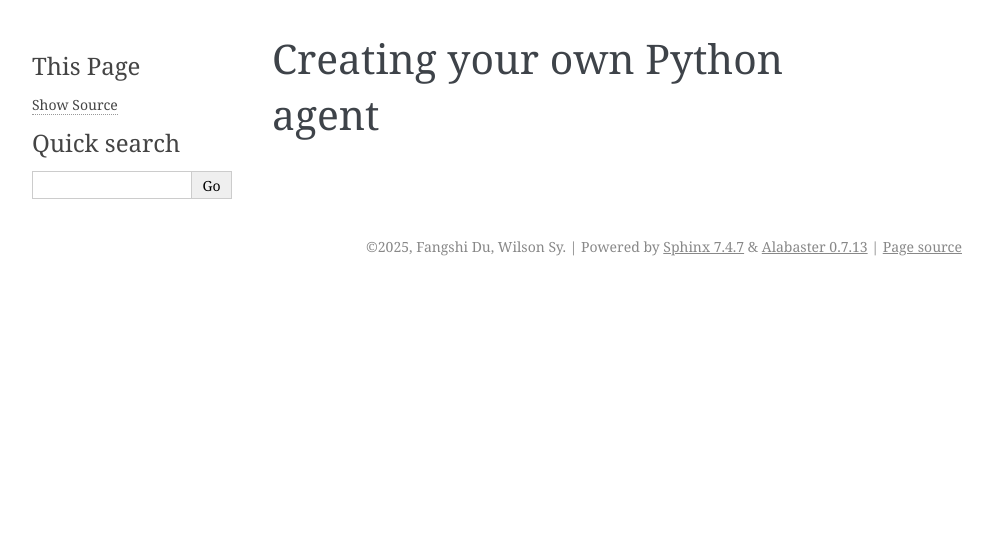
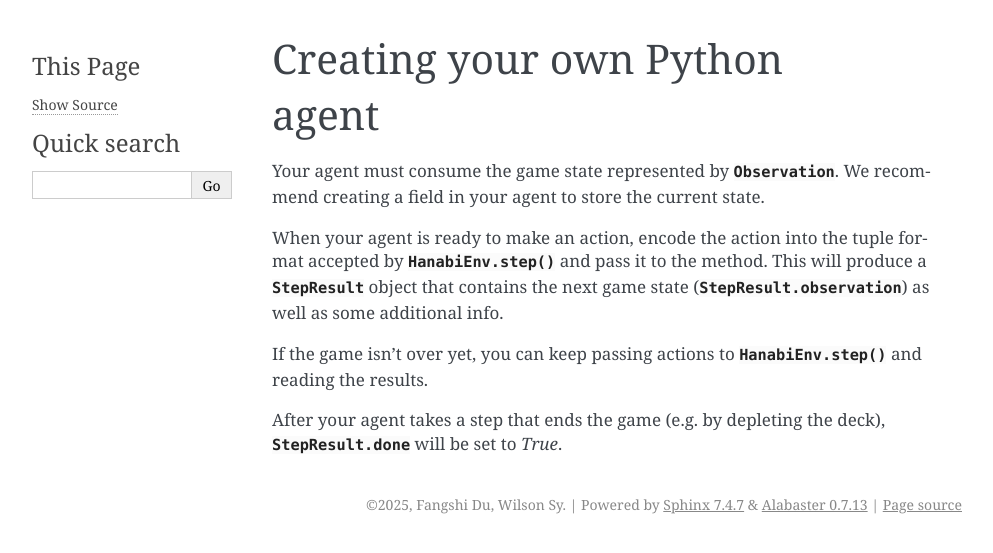
Before and after one commit to UofT-Hanabi-Lab/HanaSim, a Sphinx documentation site: the page built from python_docs/source/create_an_agent.rst, in a window 1280 px wide. Shown: the top 553 px of the page, without its empty margins (148-1141 px from the left). Built offline with Sphinx 7.4.7, drawn with Linux system fonts in a browser that asks for light colours.

Commit message:
Draft agent creation guide

```diff
--- a/python_docs/source/create_an_agent.rst
+++ b/python_docs/source/create_an_agent.rst
@@ -1,2 +1,16 @@
 Creating your own Python agent
 ==============================
+
+Your agent must consume the game state represented by :py:class:`Observation`.
+We recommend creating a field in your agent to store the current state.
+
+When your agent is ready to make an action, encode the action into the tuple format
+accepted by :py:meth:`HanabiEnv.step` and pass it to the method. This will produce a
+:py:class:`StepResult` object that contains the next game state
+(:py:attr:`StepResult.observation`) as well as some additional info.
+
+If the game isn't over yet, you can keep passing actions to :py:meth:`HanabiEnv.step`
+and reading the results.
+
+After your agent takes a step that ends the game (e.g. by depleting the deck),
+:py:attr:`StepResult.done` will be set to `True`.
```
